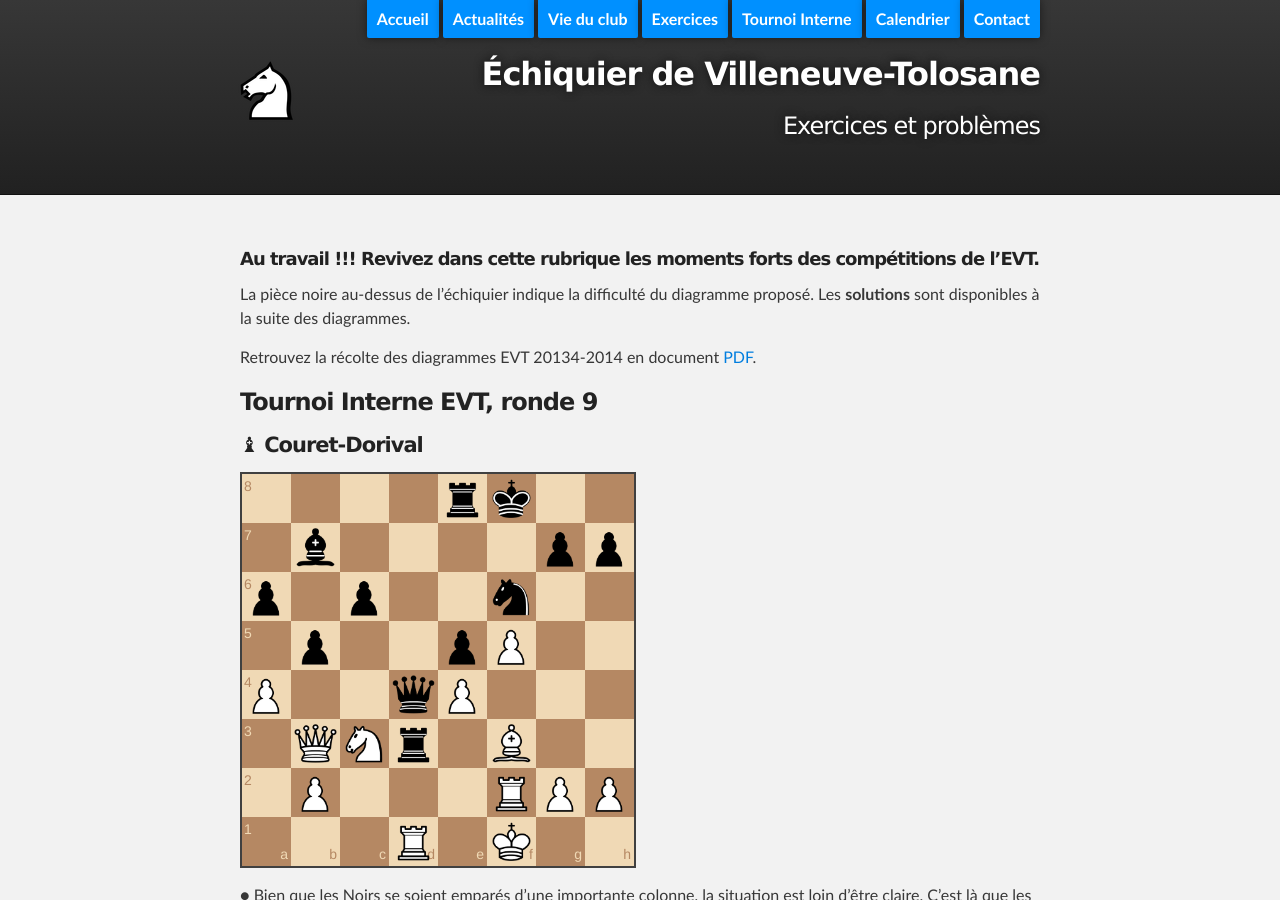
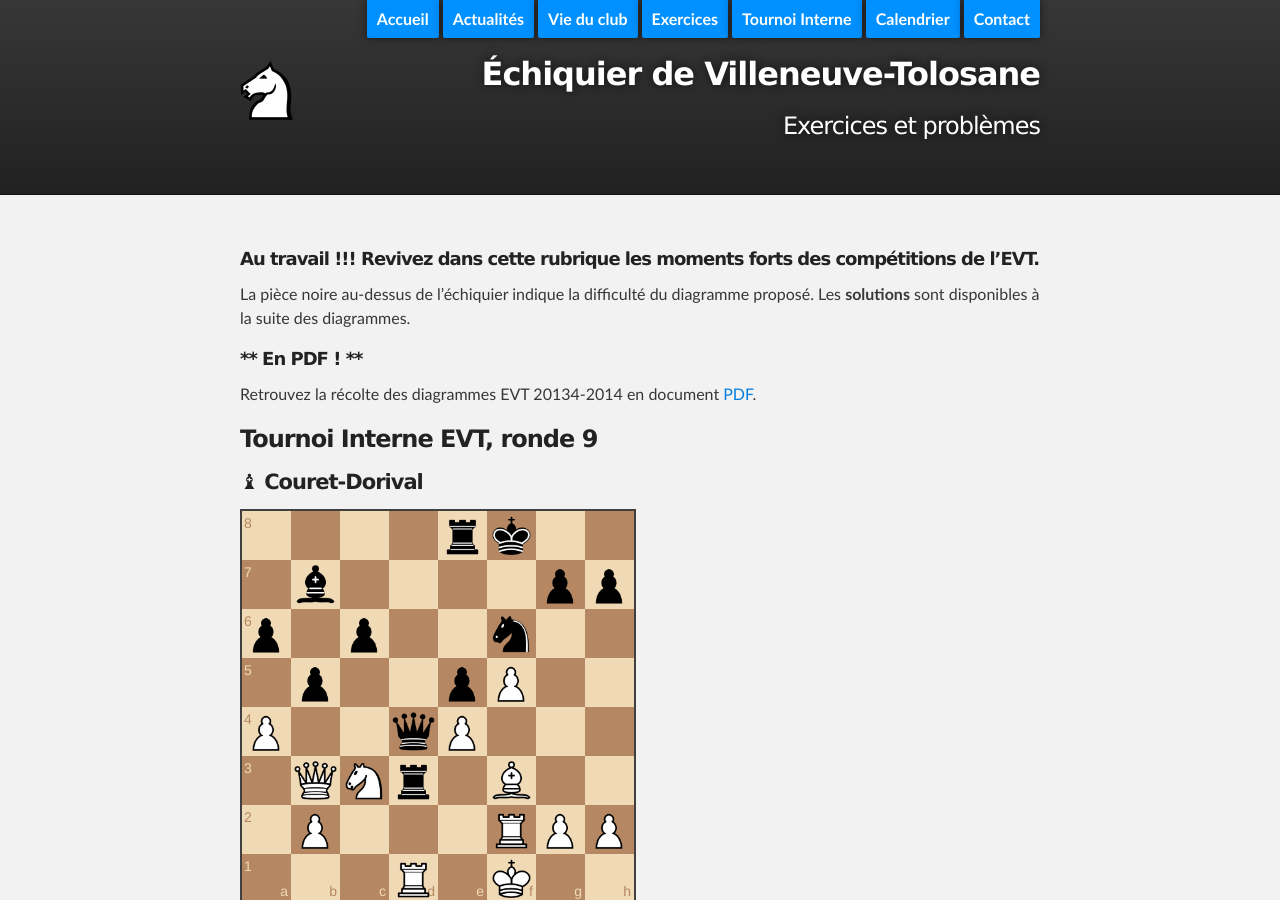
Before and after one commit to echiquier-villeneuve-tolosane/echiquier-villeneuve-tolosane.github.io, a Jekyll site: the page built from exercices.md, in a window 1280 px wide and 900 px high. Built offline with Jekyll 4.4.1, drawn with Linux system fonts in a browser that asks for light colours; nearby versions of some CDN libraries.

Commit message:
Updated exercices.md

```diff
--- a/exercices.md
+++ b/exercices.md
@@ -8,6 +8,8 @@ title: Exercices et problèmes
 ##### **Au travail !!! Revivez dans cette rubrique les moments forts des compétitions de l'EVT.**
 
 La pièce noire au-dessus de l'échiquier indique la difficulté du diagramme proposé. Les **solutions** sont disponibles à la suite des diagrammes.
+
+##### ** En PDF ! **
 
 Retrouvez la récolte des diagrammes EVT 20134-2014 en document [PDF](http://echiquier-villeneuve-tolosane.github.io/documents/EVT_exercisebook_20132014.pdf "Diagrammes EVT 2013-2014").
 
```
